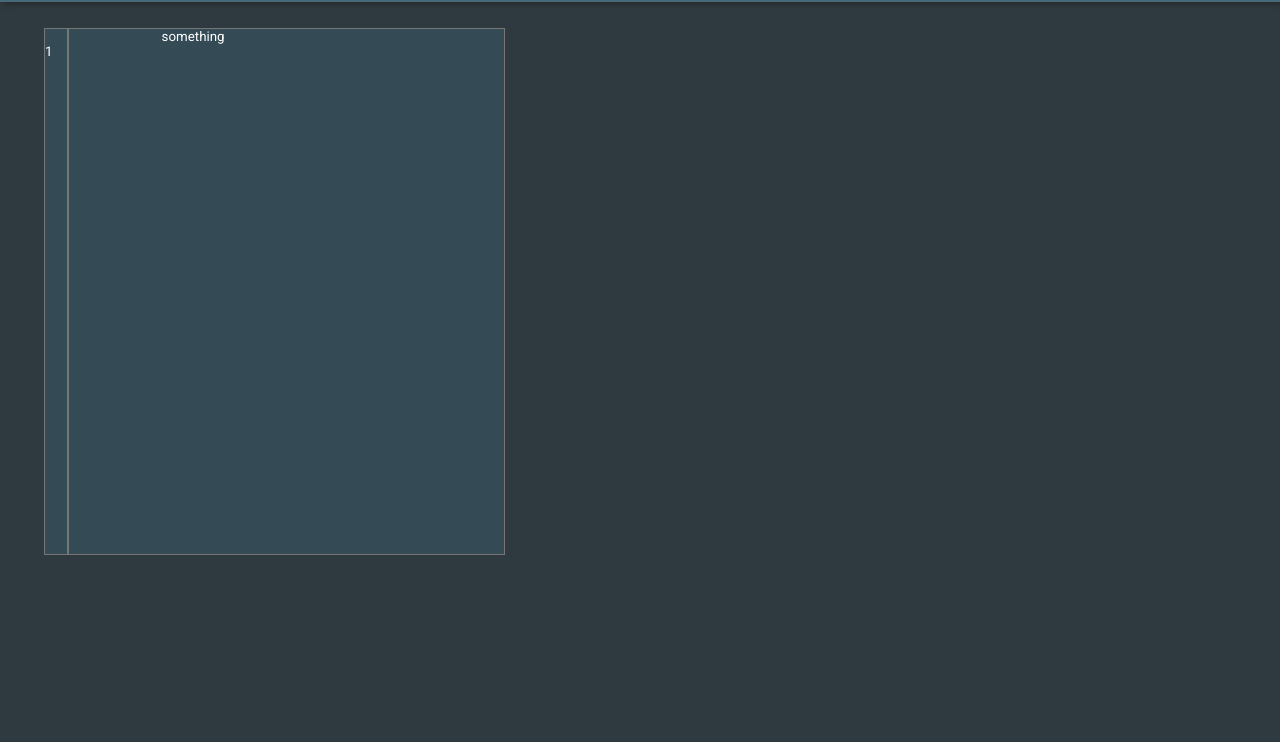
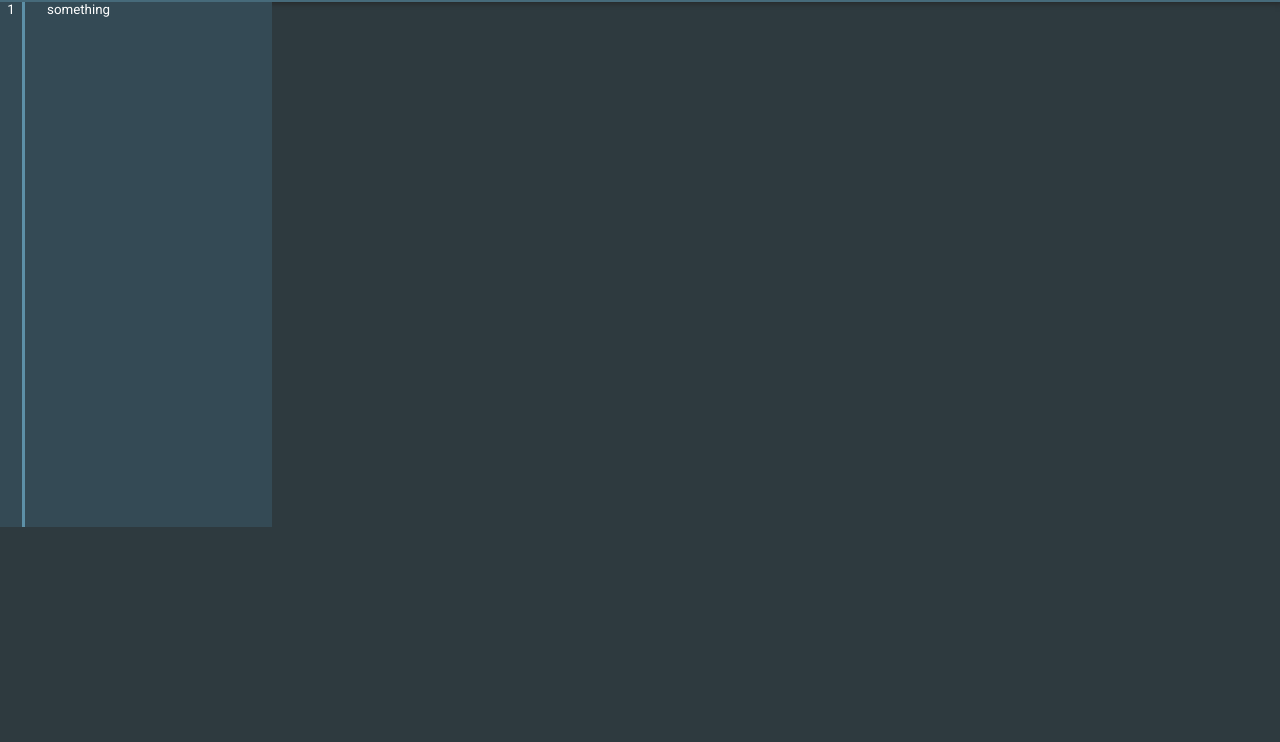
Before and after one commit to ThierryBeaulieu/Text-editor, a plain HTML site: page HTML/index.html in a window 1280 px wide. Shown: the part 58-800 px from the top of the page. Drawn offline with Linux system fonts and the light colour scheme.

Commit message:
Refactoring the position of the position of the text editor by not using a table

```diff
--- a/CSS/styles.css
+++ b/CSS/styles.css
@@ -8,6 +8,7 @@
     --dark-blue-shadow: rgb(37, 37, 37);
     --semi-dark-blue: rgb(70, 106, 122);
     --darker-blue: rgb(52, 74, 85);
+    --pale-blue: rgb(93, 144, 167);
 }
 
 * {
@@ -51,6 +52,11 @@ nav ul li h1 a {
     resize: none;
     color: white;
     background-color: var(--darker-blue);
+    border: none;
+}
+
+.coutour-border-editor {
+    border: 3px solid var(--pale-blue);
 }
 
 .text:focus {
@@ -58,8 +64,11 @@ nav ul li h1 a {
   }
 
 .text-editor-lines-numbers.text {
+    text-align: center;
+    border-right: 3px solid var(--pale-blue);
 
 }
 
 .text-editor-lines-text.text {
+    text-align:justify;
 }
--- a/HTML/index.html
+++ b/HTML/index.html
@@ -11,7 +11,7 @@
 
     <link rel="stylesheet" href="../CSS/styles.css">
 
-    <title>Your very own text editor</title>
+    <title>Your text editor</title>
 </head>
 
     <header>
@@ -33,32 +33,11 @@
     </header>
 
     <body>
-
-        <table style="width: 100%">
-            <tr style="height: 20px;"></tr>
-            <tr>
-                <th width="40px"></th>
-                <th></th>
-                <th></th>
-            </tr>
-            <tr>
-                <th></th>
-                <th>
-                    <div class="text-editor-container">
-                        <textarea class="text-editor-lines-numbers text" rows="35" cols="1" readonly>
-                        1
-                        </textarea>
-                        <textarea class="text-editor-lines-text text" cols="60">
-                            something
-                        </textarea>
-                    </div>
-                </th>
-                <th>
-
-                </th>
-            </tr>
-
-        </table>
+        <div class="text-editor-container">
+            <textarea class="text-editor-lines-numbers text" rows="35" cols="1" readonly>1</textarea>
+            <textarea class="text" rows="1" cols="1"></textarea>
+            <textarea class="text-editor-lines-text text" cols="30">something</textarea>
+        </div>
     </body>
 
     <footer>
```
